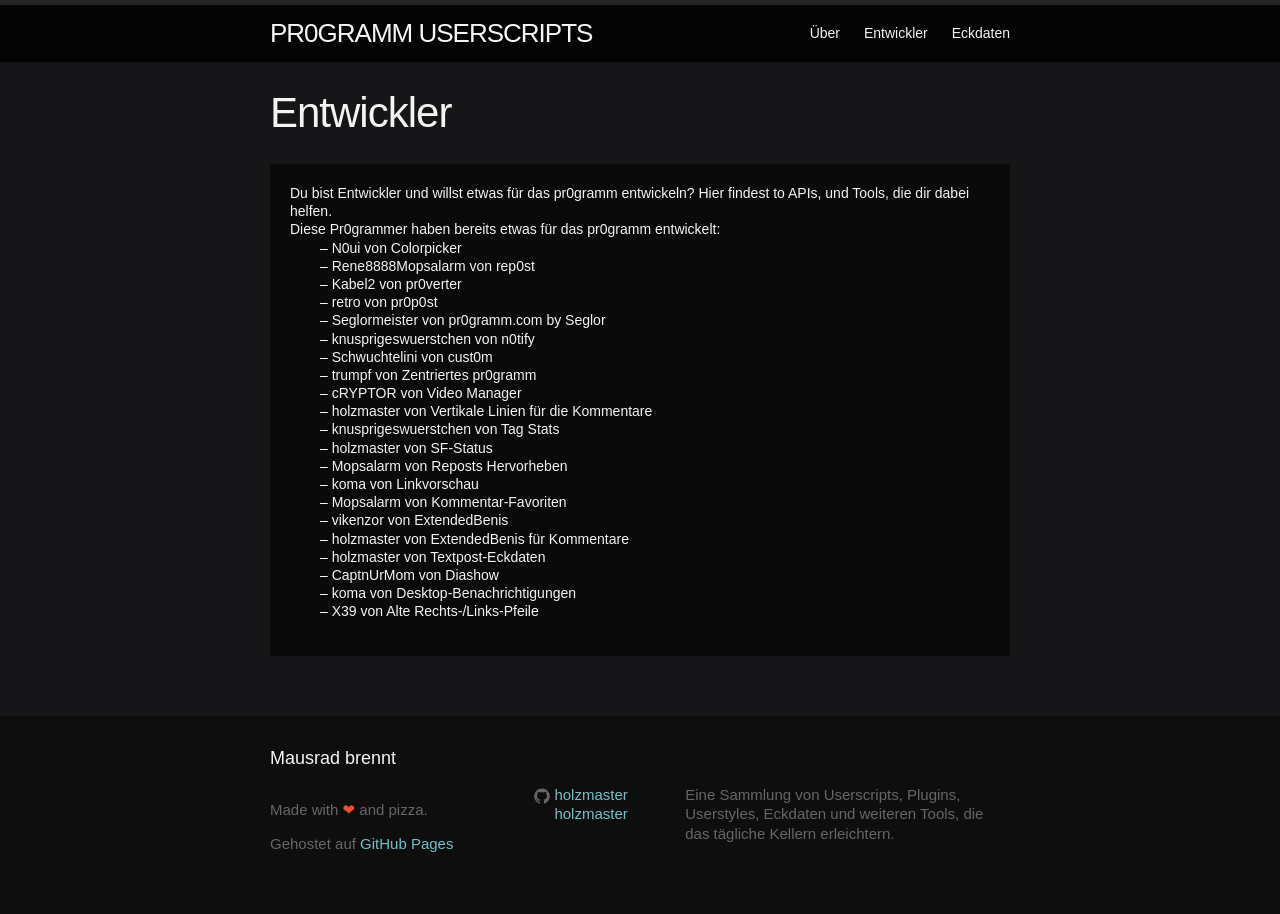
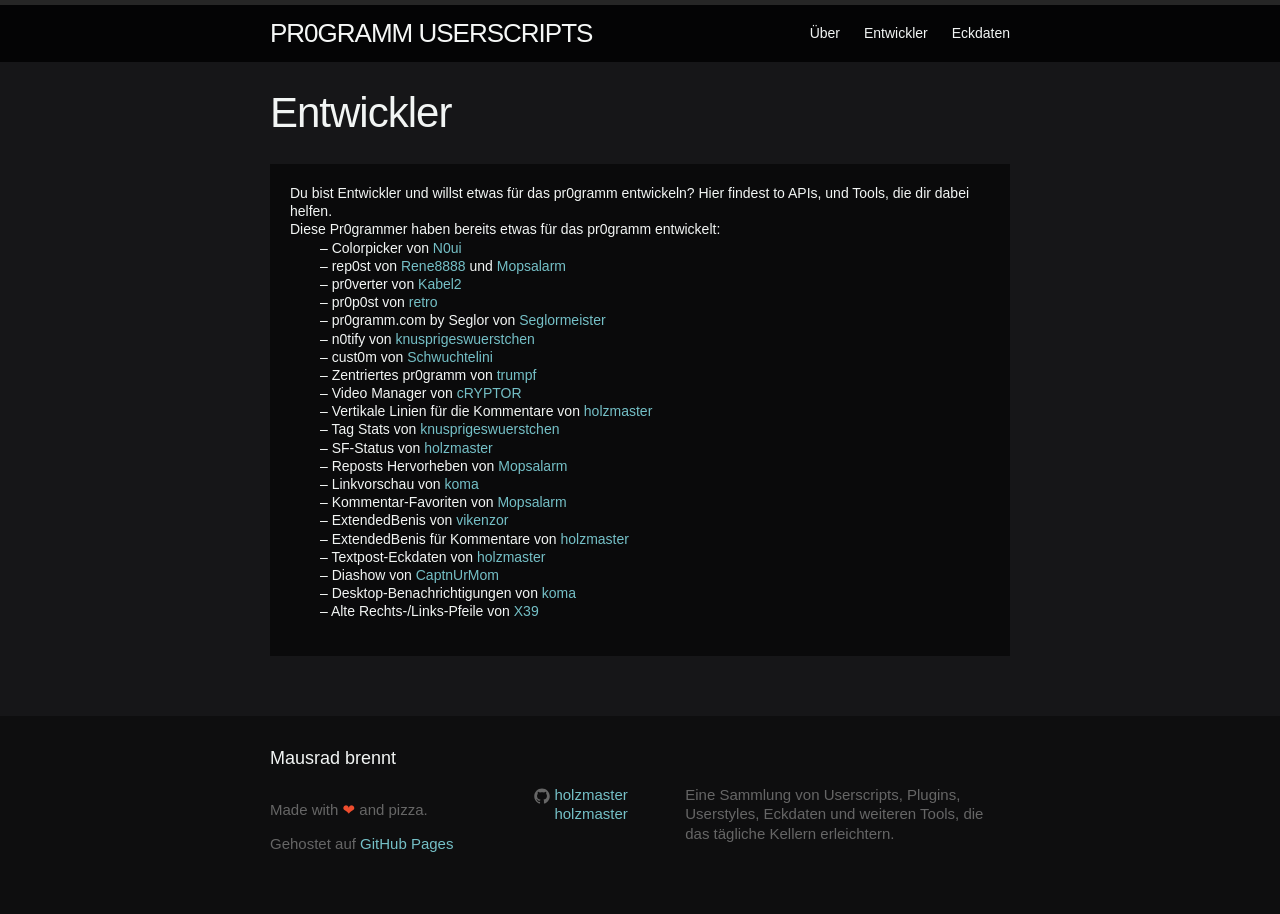
Before and after one commit to holzmaster/userscripts, a Jekyll site: the page built from developers.md, in a window 1280 px wide. Built offline with Jekyll 4.4.1, drawn with Linux system fonts in a browser that asks for light colours.

Commit message:
Fix list

```diff
--- a/developers.md
+++ b/developers.md
@@ -11,7 +11,12 @@ permalink: /developers/
 	Diese Pr0grammer haben bereits etwas für das pr0gramm entwickelt:
 	<ul>
 	{% for post in site.posts %}
-		<li>{{ post.author }} von {{ post.title }}</li>
+		<li>{{ post.title }} von {% if post.author %}
+				{% for auth in post.author %}
+					<a class="author" href="{{ auth | prepend: "/user/" | prepend: site.pr0gramm_url }}">{{ auth }}</a>
+						{% if forloop.rindex0 > 0 %} und {% endif %}
+				{% endfor %}
+		{% endif %}</li>
 	{% endfor %}
 	</ul>
 </section>
```
